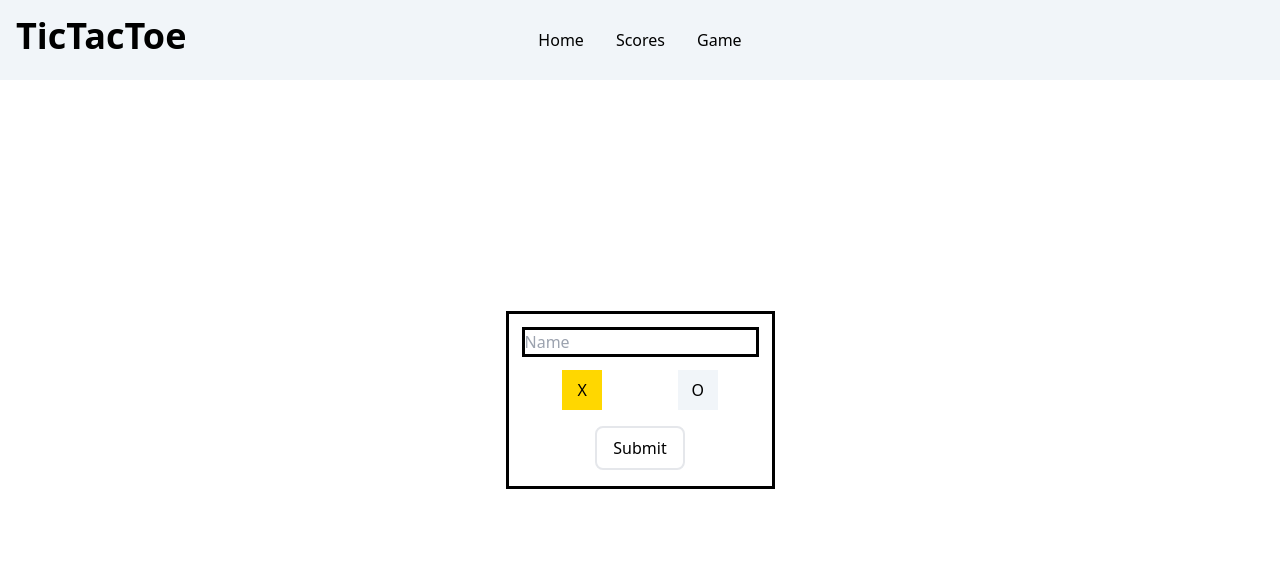
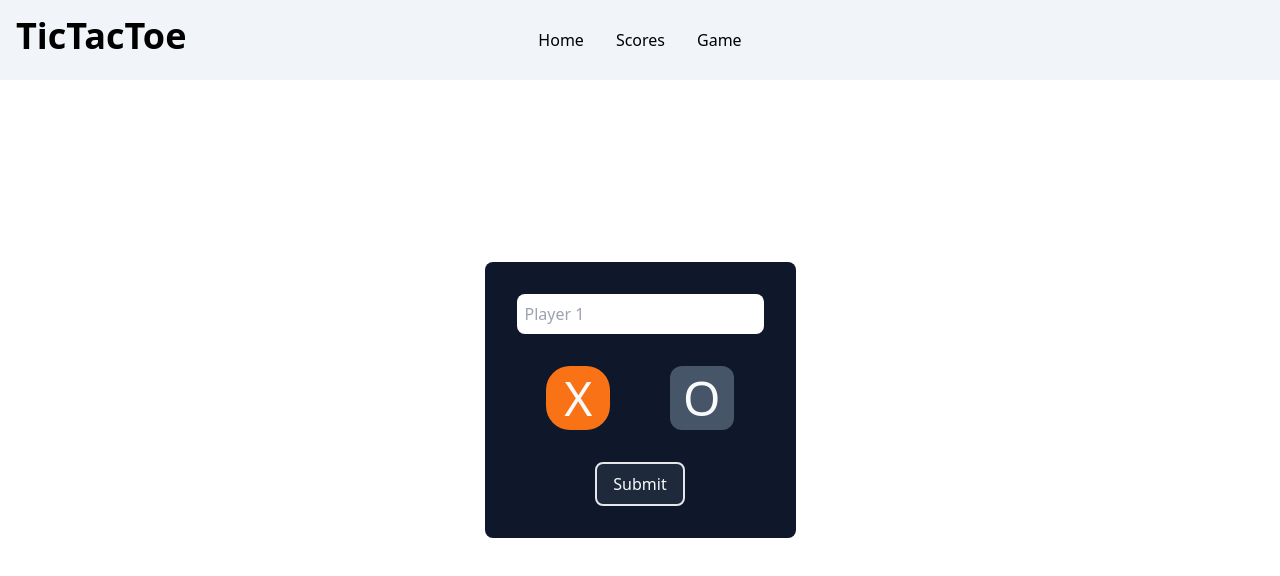
Before and after one commit to antonjanzon95/tictactoe, a Vue app: page /game in a window 1280 px wide. Shown: the top 576 px of the page. Built offline with nearby package versions, Linux system fonts and the light colour scheme.

Commit message:
player form styling

```diff
--- a/src/components/PlayerForm.vue
+++ b/src/components/PlayerForm.vue
@@ -53,14 +53,22 @@ const toggleShape = (e: MouseEvent) => {
 </script>
 
 <template>
-  <form @submit.prevent="handleSubmit" class="flex flex-col gap-4 outline p-4">
-    <input type="text" v-model="name" placeholder="Name" class="outline" />
+  <form
+    @submit.prevent="handleSubmit"
+    class="flex flex-col gap-8 p-8 bg-slate-900 text-slate-50 rounded-lg"
+  >
+    <input
+      type="text"
+      v-model="name"
+      :placeholder="players.length < 1 ? 'Player 1' : 'Player 2'"
+      class="p-2 rounded-lg text-slate-900"
+    />
 
     <div class="flex justify-around">
       <label
         @click="toggleShape"
         data-shape="X"
-        class="w-10 h-10 bg-slate-100 grid place-items-center selected"
+        class="w-16 h-16 text-5xl hover:rounded-3xl transition-all duration-300 rounded-xl bg-slate-600 grid place-items-center selected"
       >
         X
         <input type="radio" value="X" v-model="pickedShape" class="hidden" />
@@ -68,14 +76,16 @@ const toggleShape = (e: MouseEvent) => {
       <label
         @click="toggleShape"
         data-shape="O"
-        class="w-10 h-10 bg-slate-100 grid place-items-center"
+        class="w-16 h-16 text-5xl hover:rounded-3xl transition-all duration-300 rounded-xl bg-slate-600 grid place-items-center"
       >
         O
         <input type="radio" value="O" v-model="pickedShape" class="hidden" />
       </label>
     </div>
 
-    <button class="px-4 py-2 border-2 border-accent rounded-lg mx-auto">
+    <button
+      class="px-4 py-2 border-2 border-accent rounded-lg mx-auto transition-all duration-300 hover:bg-orange-500 bg-slate-800"
+    >
       Submit
     </button>
   </form>
@@ -83,6 +93,7 @@ const toggleShape = (e: MouseEvent) => {
 
 <style scoped>
 .selected {
-  background-color: gold;
+  background-color: #f97316;
+  border-radius: 1.5rem;
 }
 </style>
```
